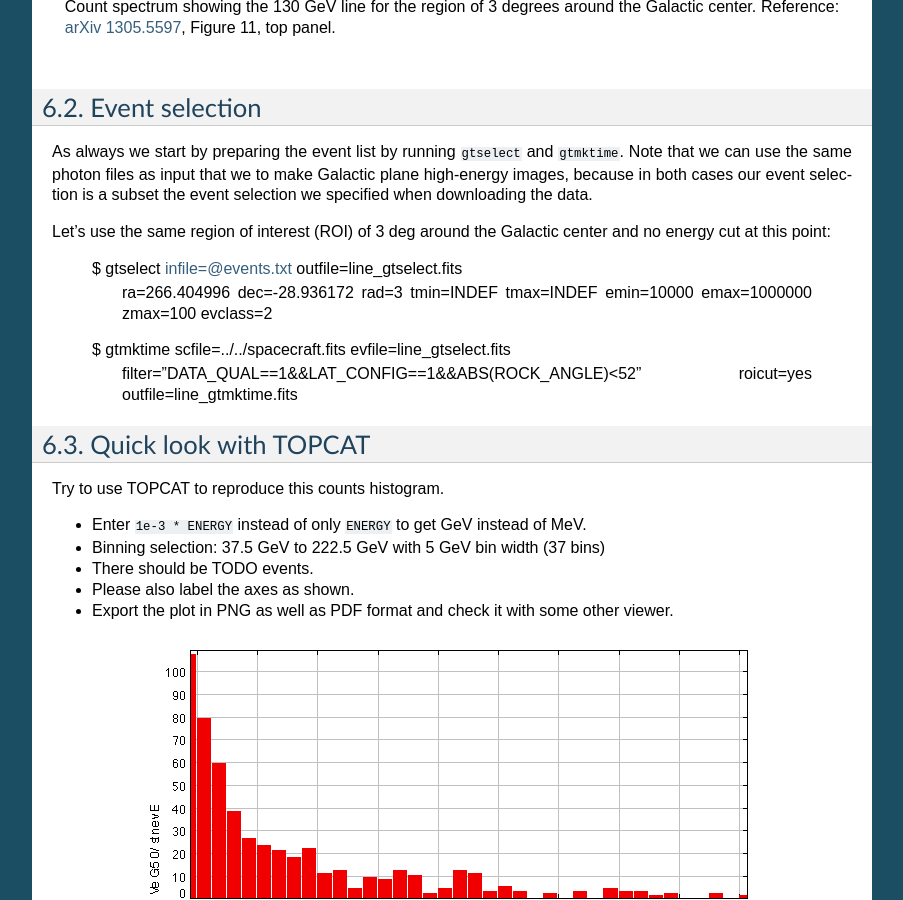
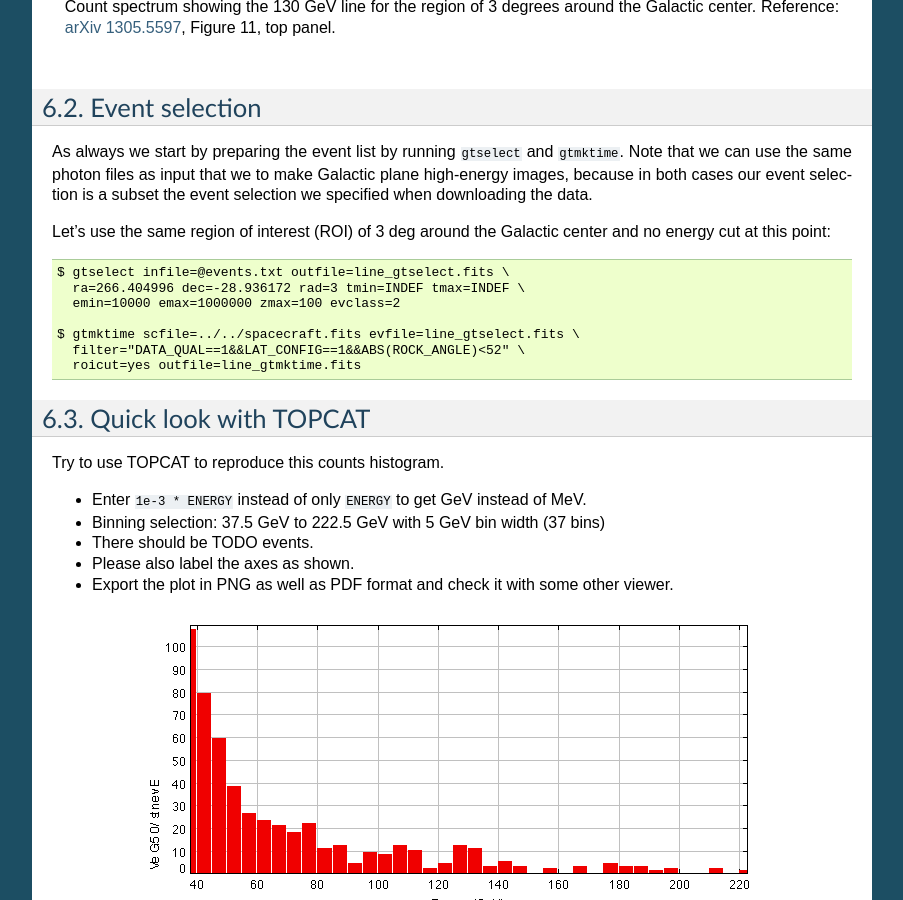
Before and after one commit to gammapy/fermi-hero, a Sphinx documentation site: the page built from docs/galactic_center/line.rst, in a window 1280 px wide and 900 px high, scrolled down 1140 px. Shown: the whole window, without its empty margins (198-1101 px from the left). Built offline with Sphinx 7.4.7, drawn with Linux system fonts in a browser that asks for light colours.

Commit message:
fix formatting

```diff
--- a/docs/galactic_center/line.rst
+++ b/docs/galactic_center/line.rst
@@ -53,7 +53,8 @@ As always we start by preparing the event list by running ``gtselect`` and ``gtm
 Note that we can use the same photon files as input that we to make Galactic plane high-energy images,
 because in both cases our event selection is a subset the event selection we specified when downloading the data.
 
-Let's use the same region of interest (ROI) of 3 deg around the Galactic center and no energy cut at this point:
+Let's use the same region of interest (ROI) of 3 deg around the Galactic center
+and no energy cut at this point::
 
    $ gtselect infile=@events.txt outfile=line_gtselect.fits \
      ra=266.404996 dec=-28.936172 rad=3 tmin=INDEF tmax=INDEF \
```
